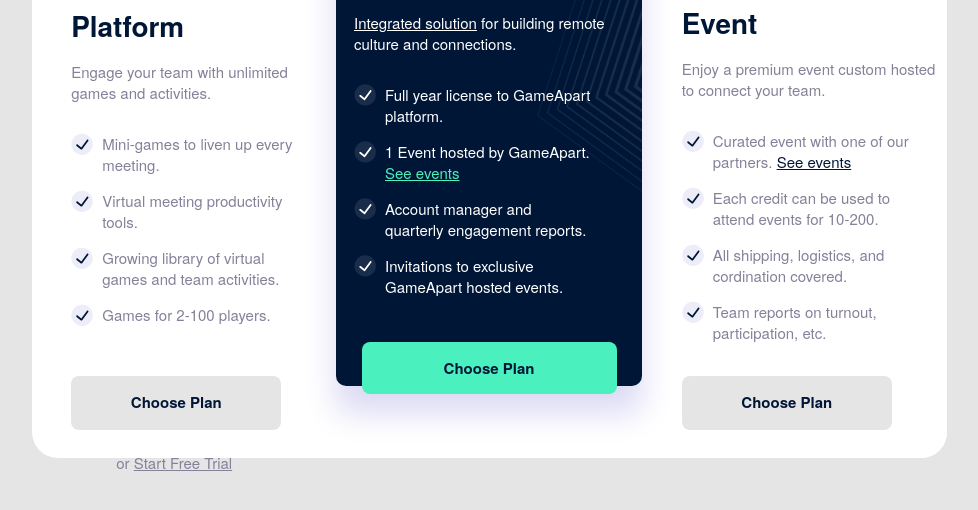
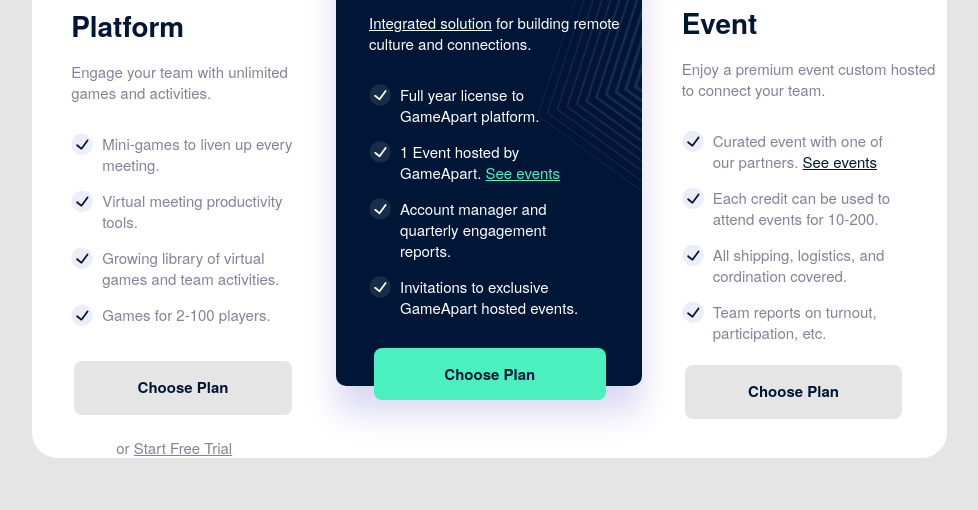
Before and after one commit to bitsofprocess/refactored_pricing, a plain HTML site: page index.html in a window 1280 px wide. Shown: the part 354-864 px from the top of the page, without its empty margins (151-1129 px from the left). Drawn offline with Linux system fonts and the light colour scheme; a web font is replaced by a local one.

Commit message:
button margins adjusted

```diff
--- a/style.css
+++ b/style.css
@@ -61,6 +61,7 @@ h2 {
     height: 38rem;
     width: 18rem;
     margin-top: 0.75rem;
+    padding-left: 1rem;
 }
 .popular-card {
     background-image: url('./images/image.png');
@@ -116,8 +117,8 @@ h2 {
     list-style: none;
     list-style-position: outside;
     padding-left: 0rem;
-    margin-bottom: 3rem;
-    width: 16rem;
+    margin-bottom: 2rem;
+    max-width: 15rem;
 }
 .features li {
     font-weight: 500;
@@ -146,14 +147,17 @@ h2 {
     font-weight: 700;
     text-decoration: none;
     border-radius: 8px;
-    width: 10rem;
+    width: 10.5rem;
     height: 1.6rem;
     padding: 1rem 2rem;
+    margin-left: 0.2rem;
     text-align: center;
     display: inline-block;
 }
 .event-card .btn {
-    margin-top: -0.75rem;
+    margin: -0.5rem auto;
+    max-width: 15rem;
+    margin-left: 0.2rem;
 }
 .features .btn:hover {
     background-color: var(--hovergray);
@@ -175,7 +179,7 @@ h2 {
     font-size: 0.67rem;
     width: 18rem;
     height: 2rem;
-    margin-left: 10rem;
+    margin-left: 9rem;
     background: var(--purple);
     color: var(--white);
     border-radius: 5px;
@@ -186,7 +190,7 @@ h2 {
 }
 .popular-btn {
     background-color: var(--teal);
-    width: 10rem;
+    width: 8.5rem;
     height: 1.5rem;
     padding: 1rem 3.5rem;
     border-radius: 8px;
@@ -195,10 +199,10 @@ h2 {
     text-decoration: none;
     display: inline-block;
     text-align: center;
-    margin: 0rem 0rem 0rem 0.5rem;
+    margin: 0rem 0rem 0rem 0.3rem;
 }
 .popular-btn:hover {
-    background-color: #94e864;
+    background-color: var(--ltgreen);
 }
 
 @media (max-width: 960px) {
@@ -236,4 +240,7 @@ h2 {
         max-height: 36rem;
         bottom: 41rem;
     }
+    .event-card .btn {
+        margin: 1rem auto;
+    }
 }
```
